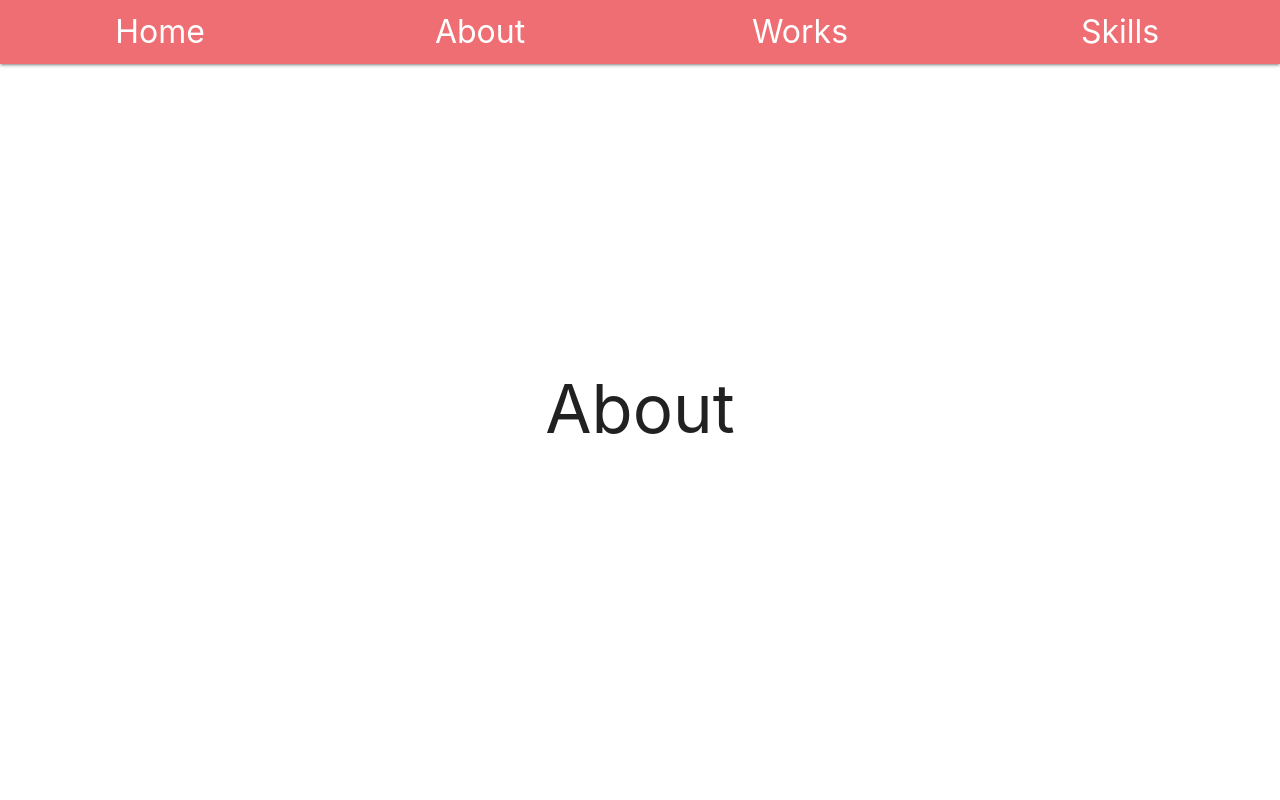
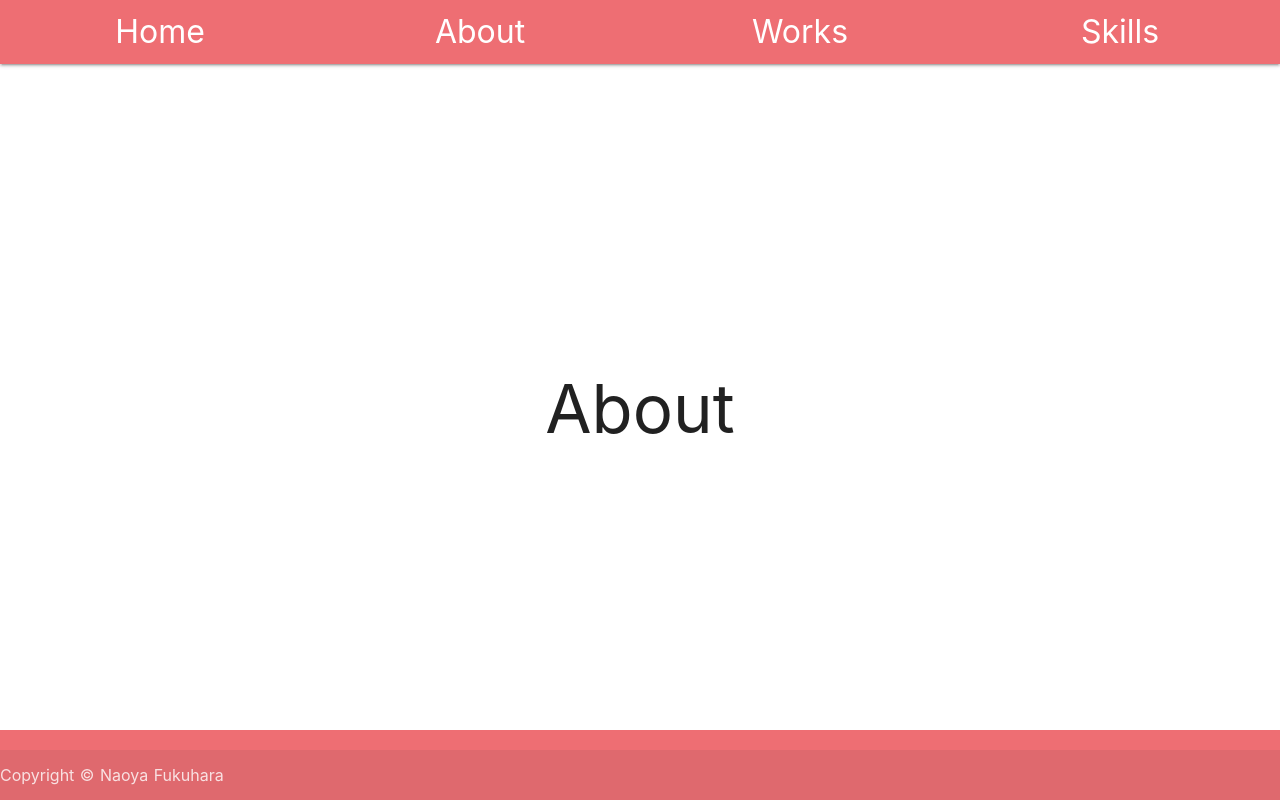
Before and after one commit to ririli47/portfolio, a Nuxt app: page /About in a window 1280 px wide. Built offline with nearby package versions, Linux system fonts and the light colour scheme.

Commit message:
add footer

```diff
--- /dev/null
+++ b/components/MyFooter.vue
@@ -0,0 +1,20 @@
+<template>
+    <footer class="page-footer">
+        <div class="footer-copyright">
+            Copyright © Naoya Fukuhara
+          </div>
+    </footer>
+</template>
+
+
+<style>
+    footer {
+        position: fixed;
+        bottom: 0;
+        width: 100%;
+    }
+
+    .footer-copyright {
+        text-align: center;
+    }
+</style>
--- a/pages/About.vue
+++ b/pages/About.vue
@@ -1,20 +1,23 @@
 <template>
   <section class="container">
-    <div>
-      <my-header/>
-      <h1 class="title">
-        About
-      </h1>
-    </div>
+    <my-header/>
+      <div>
+        <h1 class="title">
+          About
+        </h1>
+      </div>
+    <my-footer/>
   </section>
 </template>
 
 <script>
 import MyHeader from '~/components/MyHeader.vue'
+import MyFooter from '~/components/MyFooter.vue'
 
 export default {
   components: {
-    MyHeader
+    MyHeader,
+    MyFooter
   }
 }
 </script>
--- a/pages/Skills.vue
+++ b/pages/Skills.vue
@@ -1,24 +1,26 @@
 <template>
   <section class="container">
-    <div>
-      <my-header/>
-      <h1 class="title">
-        Skills
-      </h1>
-    </div>
+    <my-header/>
+      <div>
+        <h1 class="title">
+          Skills
+        </h1>
+      </div>
+    <my-footer/>
   </section>
 </template>
 
 <script>
 import MyHeader from '~/components/MyHeader.vue'
+import MyFooter from '~/components/MyFooter.vue'
 
 export default {
   components: {
-    MyHeader
+    MyHeader,
+    MyFooter
   }
 }
 </script>
-
 
 <style>
     .container {
--- a/pages/Works.vue
+++ b/pages/Works.vue
@@ -1,24 +1,26 @@
 <template>
   <section class="container">
-    <div>
-      <my-header/>
-      <h1 class="title">
-        Works
-      </h1>
-    </div>
+    <my-header/>
+      <div>
+        <h1 class="title">
+          Works
+        </h1>
+      </div>
+    <my-footer/>
   </section>
 </template>
 
 <script>
 import MyHeader from '~/components/MyHeader.vue'
+import MyFooter from '~/components/MyFooter.vue'
 
 export default {
   components: {
-    MyHeader
+    MyHeader,
+    MyFooter
   }
 }
 </script>
-
 
 <style>
 .container {
--- a/pages/index.vue
+++ b/pages/index.vue
@@ -1,20 +1,23 @@
 <template>
   <section class="container">
-    <div>
-      <my-header/>
-      <h1 class="title">
-        ririli's Portfolio
-      </h1>
-    </div>
+    <my-header/>
+      <div>
+        <h1 class="title">
+          ririli's Portfolio
+        </h1>
+      </div>
+    <my-footer/>
   </section>
 </template>
 
 <script>
 import MyHeader from '~/components/MyHeader.vue'
+import MyFooter from '~/components/MyFooter.vue'
 
 export default {
   components: {
-    MyHeader
+    MyHeader,
+    MyFooter
   }
 }
 </script>
```
